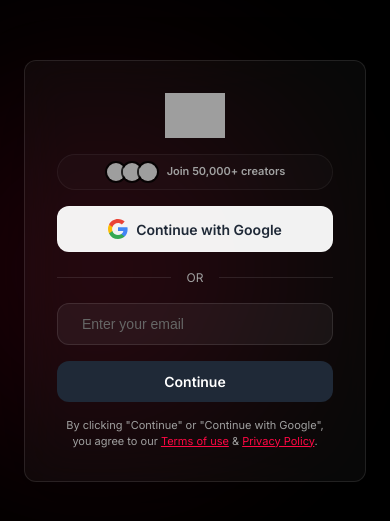
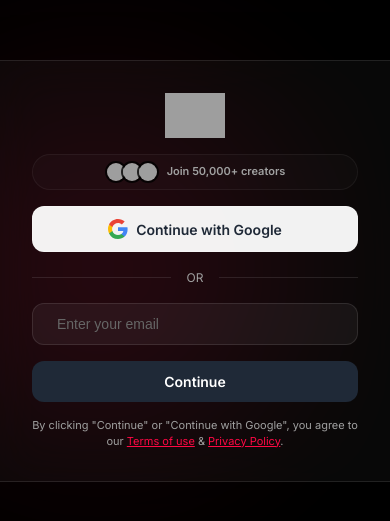
Before and after one commit to 505hits/admakerai, a Next.js app in the folder admaker/: page /login in a window 390 px wide. Shown: the part 151-672 px from the top of the page. Built offline with nearby package versions, Linux system fonts and the light colour scheme; grey boxes are pictures that could not be loaded.

Commit message:
fix: Mobile UX fixes - logo positioning, auth full width, actor grid scroll

```diff
--- a/admaker/app/globals.css
+++ b/admaker/app/globals.css
@@ -482,6 +482,11 @@ img {
         --spacing-3xl: 4rem;
     }
 
+    /* Remove container padding in navbar on mobile */
+    .navbar .container {
+        padding: 0 var(--spacing-sm);
+    }
+
     .features-grid {
         grid-template-columns: 1fr;
     }
--- a/admaker/app/login/Auth.module.css
+++ b/admaker/app/login/Auth.module.css
@@ -393,8 +393,10 @@
 
     .authCard {
         padding: var(--spacing-lg);
-        border-radius: var(--radius-md);
+        border-radius: 0;
         max-width: 100%;
+        border-left: none;
+        border-right: none;
     }
 
     .authLogo {
@@ -437,7 +439,7 @@
     }
 
     .authLeft {
-        padding: var(--spacing-md);
+        padding: 0;
     }
 
     /* Hide video showcase on mobile */
--- a/admaker/components/dashboard/AIActorSelector.module.css
+++ b/admaker/components/dashboard/AIActorSelector.module.css
@@ -57,8 +57,8 @@
 
 .actorsGrid {
     display: grid;
-    grid-template-columns: repeat(auto-fill, minmax(140px, 1fr));
-    grid-template-rows: repeat(2, 1fr);
+    grid-template-columns: repeat(auto-fill, 140px);
+    grid-template-rows: repeat(2, minmax(0, 1fr));
     grid-auto-flow: column;
     gap: var(--spacing-sm);
     overflow-x: auto;
```
Also changed, not shown: 1 other file (tests, documents, lock files or other folders).
